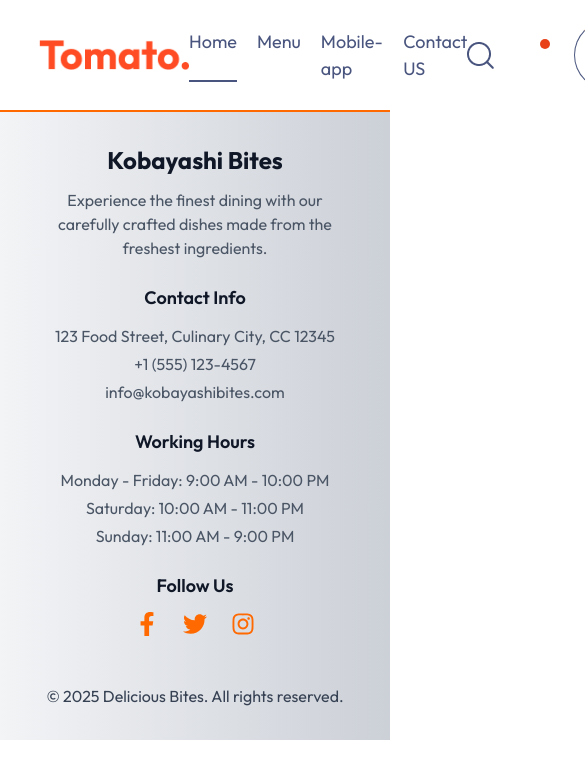
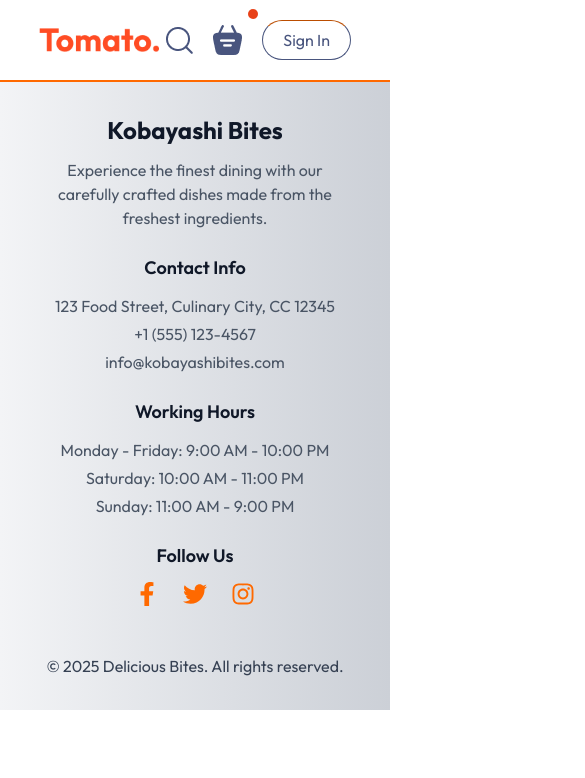
Before and after one commit to nirobsarker012/kobayashi-restaurant, a React (Vite) app: page /cart in a window 390 px wide. Shown: the top 778 px of the page, 585 px wide, since content can reach past the window. Built offline with nearby package versions, Linux system fonts and the light colour scheme; the HTML template or start-up script is replaced by a standard one.

Commit message:
add:responsive-navbar

```diff
--- a/src/components/Navbar/Navbar.jsx
+++ b/src/components/Navbar/Navbar.jsx
@@ -5,8 +5,8 @@ const Navbar = () => {
   const [menu, setMenu] = useState("Home");
   return (
     <nav className="py-[20px] flex justify-between items-center">
-      <img src={assets.logo} alt="logo" className="w-[150px]" />
-      <ul className="flex gap-[20px] text-items text-[18px]">
+      <img src={assets.logo} alt="logo" className="w-[120px] lg:w-[150px]" />
+      <ul className="lg:flex gap-[20px] text-items text-[18px] hidden">
         <li
           onClick={() => setMenu("Home")}
           className={menu === "Home" ? "active" : ""}
@@ -32,13 +32,13 @@ const Navbar = () => {
           Contact US
         </li>
       </ul>
-      <div className="flex items-center gap-[40px]">
+      <div className="flex items-center gap-[20px] lg:gap-[40px]">
         <img src={assets.search_icon} alt="" />
         <div className="relative">
           <img src={assets.basket_icon} alt="" />
           <div className="absolute min-w-[10px] min-h-[10px] bg-[#e84118] -top-4 -right-4 rounded-[5px]"></div>
         </div>
-        <button className="bg-transparent text-[16px] text-items border border-t-amber-700 py-[10px] px-[30px] cursor-pointer rounded-[50px] hover:bg-[#fff4f2] transition-all duration-300">
+        <button className="bg-transparent text-[16px] py-[7px] px-[20px]  text-items border border-t-amber-700 lg:py-[10px] lg:px-[30px] cursor-pointer rounded-[50px] hover:bg-[#fff4f2] transition-all duration-300">
           Sign In
         </button>
       </div>
```
